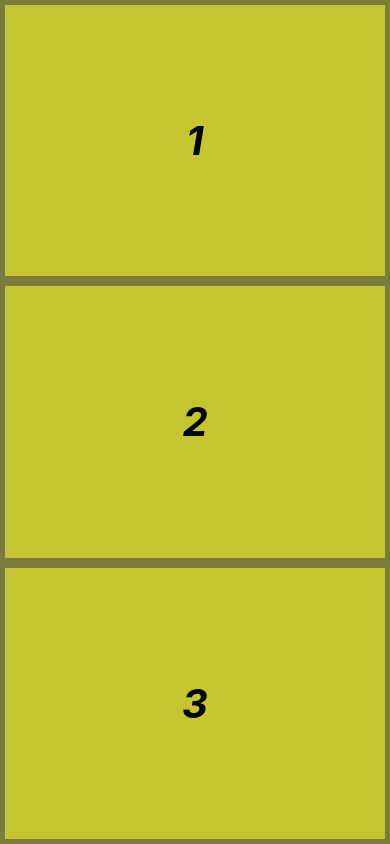
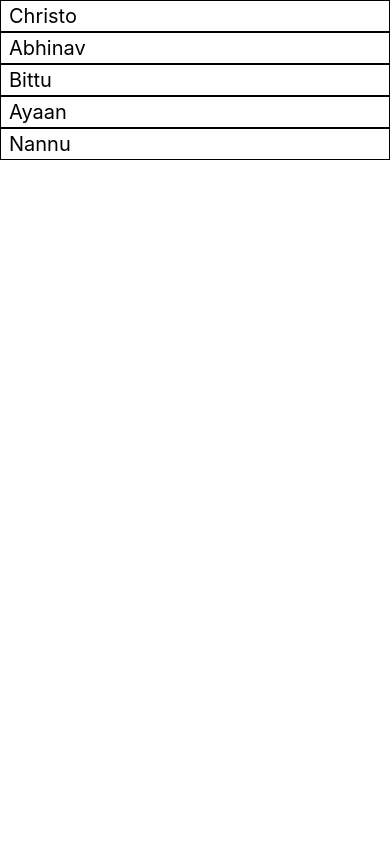
Before and after one commit to christo-kumar/React-Native, a React Native app in the folder helloearth/: screen / in a window 390 px wide. Built offline with nearby package versions, Linux system fonts and the light colour scheme.

Commit message:
List with ScrollView, Refresh Control

```diff
--- a/helloearth/App.js
+++ b/helloearth/App.js
@@ -19,6 +19,7 @@ import { GoToUdemy } from './components/GoToUdemy';
 import { StateHello } from './components/StateHello';
 import { StylesHello } from './components/StylesHello';
 import { FlexHello } from './components/FlexHello';
+import { ListHello } from './components/ListHello';
 
 const App = () => {
 
@@ -26,7 +27,8 @@ const App = () => {
     // <View style={styles.container}>
     //   <StylesHello />
     // </View>
-    <FlexHello />
+    //<FlexHello />
+    <ListHello />
   );
 };
 
--- /dev/null
+++ b/helloearth/components/ListHello.js
@@ -0,0 +1,66 @@
+/* eslint-disable react/self-closing-comp */
+/* eslint-disable prettier/prettier */
+import React, { useState } from 'react';
+import { StyleSheet, View, Text, SafeAreaView, ScrollView, RefreshControl } from 'react-native';
+
+const styles = StyleSheet.create({
+    container: {
+        flex: 1,
+        justifyContent: 'flex-start',
+        alignItems: 'stretch',
+    },
+    cell: {
+        borderWidth: 0.5,
+    },
+    text: {
+        fontSize: 20,
+        marginBottom: 3,
+        marginTop: 3,
+        marginLeft: 8,
+
+    }
+});
+
+export const ListHello = () => {
+
+    const [items, setItem] = useState([
+        { key: 1, name: 'Christo' },
+        { key: 2, name: 'Abhinav' },
+        { key: 3, name: 'Bittu' },
+        { key: 4, name: 'Ayaan' },
+        { key: 5, name: 'Nannu' },
+    ]);
+
+    const [refresh, setRefresh] = useState(false);
+
+    const onRefresh = () => {
+        setRefresh(true);
+        setItem([...items, { key: 6, name: 'Mamma' }]);
+        setRefresh(false);
+    }
+
+    return (
+        <SafeAreaView style={styles.container}>
+            <ScrollView
+                refreshControl={
+                    <RefreshControl
+                        refreshing={refresh}
+                        onRefresh={() => { onRefresh() }}
+                    />
+                }
+            >
+                {
+                    items.map((item) => {
+                        return (
+                            <View style={styles.cell} key={item.key}>
+                                <Text style={styles.text}>{item.name}</Text>
+                            </View>
+                        )
+                    })
+                }
+
+            </ScrollView>
+        </SafeAreaView>
+
+    );
+};
```
